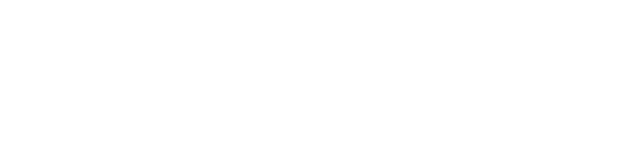
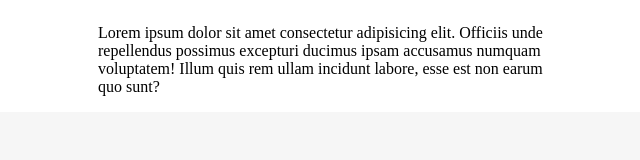
Before and after one commit to Oliver-Andersson19/git-demo, a plain HTML site: page index.html in a window 1280 px wide. Shown: the whole page, without its empty margins (318-958 px from the left). Drawn offline with Linux system fonts and the light colour scheme.

Commit message:
made main content

```diff
--- a/index.html
+++ b/index.html
@@ -13,7 +13,7 @@
 
         </header>
         <main>
-
+            <p>Lorem ipsum dolor sit amet consectetur adipisicing elit. Officiis unde repellendus possimus excepturi ducimus ipsam accusamus numquam voluptatem! Illum quis rem ullam incidunt labore, esse est non earum quo sunt?</p>
         </main>
         <footer>
 
--- a/style.css
+++ b/style.css
@@ -0,0 +1,24 @@
+.page-wrapper {
+    display: flex;
+    flex-direction: column;
+
+    height: 100vh;
+    width: 70vw;
+    margin: 0 auto;
+    background-color: #f6f6f6;
+
+
+}
+
+main {
+    display: flex;
+    justify-content: center;
+    align-items: center;
+
+    background-color: white;
+
+}
+
+main p {
+    width: 50%;
+}
```
